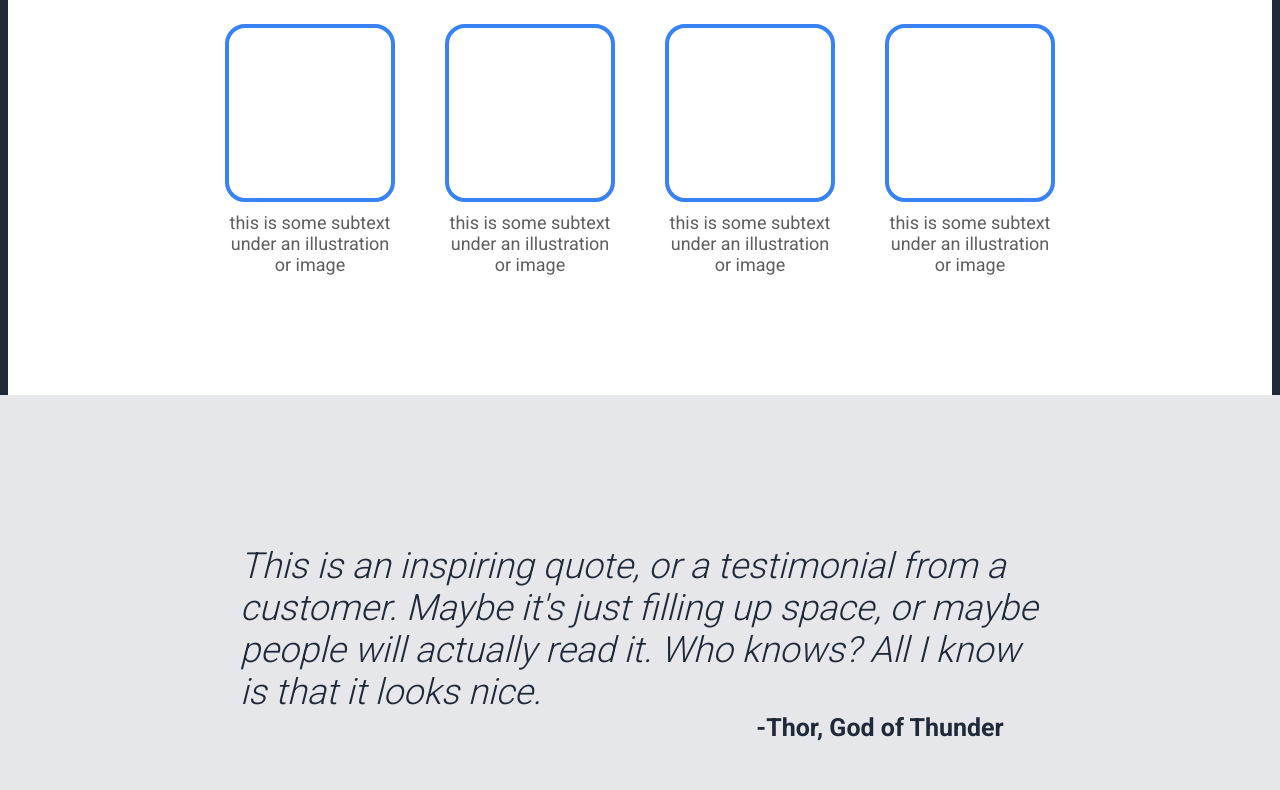
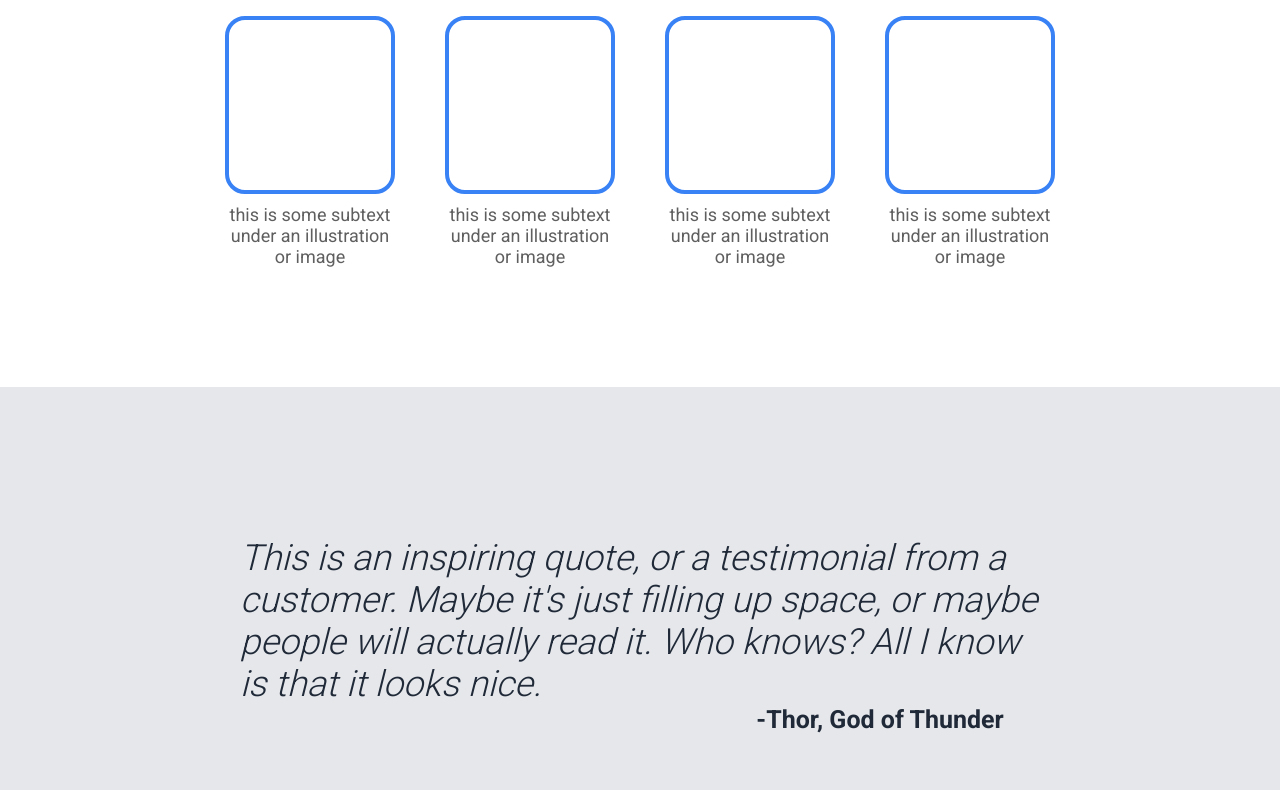
Before and after one commit to livaoc/TOP_Landing_Page_Project, a plain HTML site: page index.html in a window 1280 px wide. Shown: the part 662-1452 px from the top of the page. Drawn offline with Linux system fonts and the light colour scheme.

Commit message:
Fixed margin layout problem

```diff
--- a/style.css
+++ b/style.css
@@ -5,6 +5,8 @@ body {
     display: flex;
     flex-direction: column;
     flex: 1 0 1;
+    margin: 0;
+    padding: 0;
 }
 
 .header-container {
@@ -42,7 +44,7 @@ ul a {
     flex-direction: column;
     width: 100%;
     flex: 1;
-    margin: 0pxx;
+    margin: 0;
     padding: 0px;
 }
 
```
